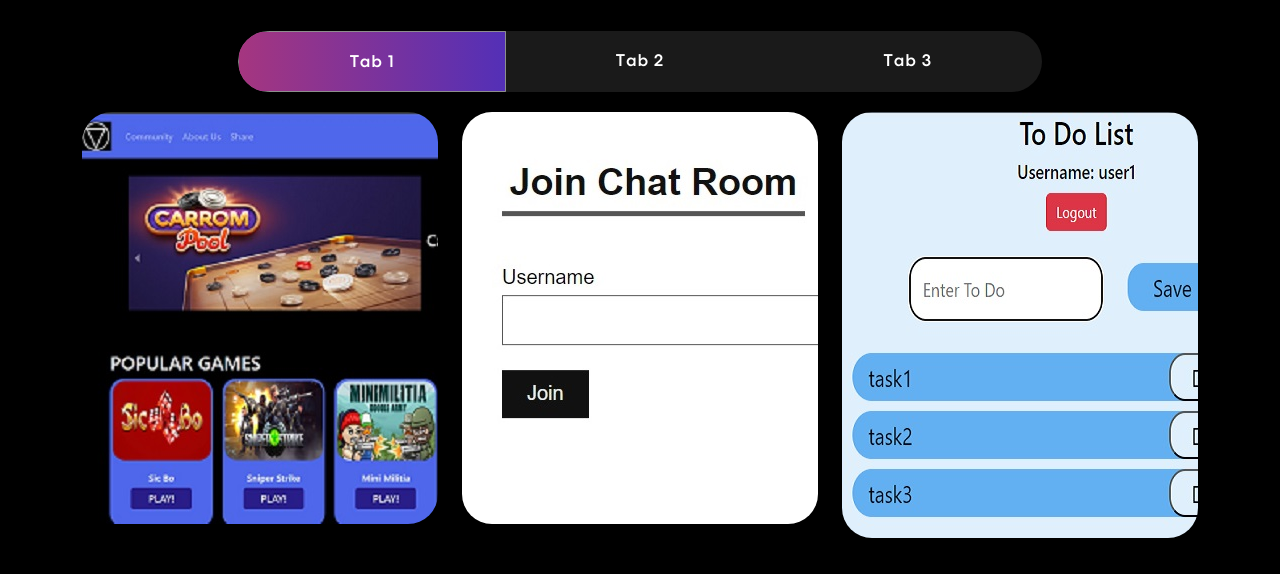
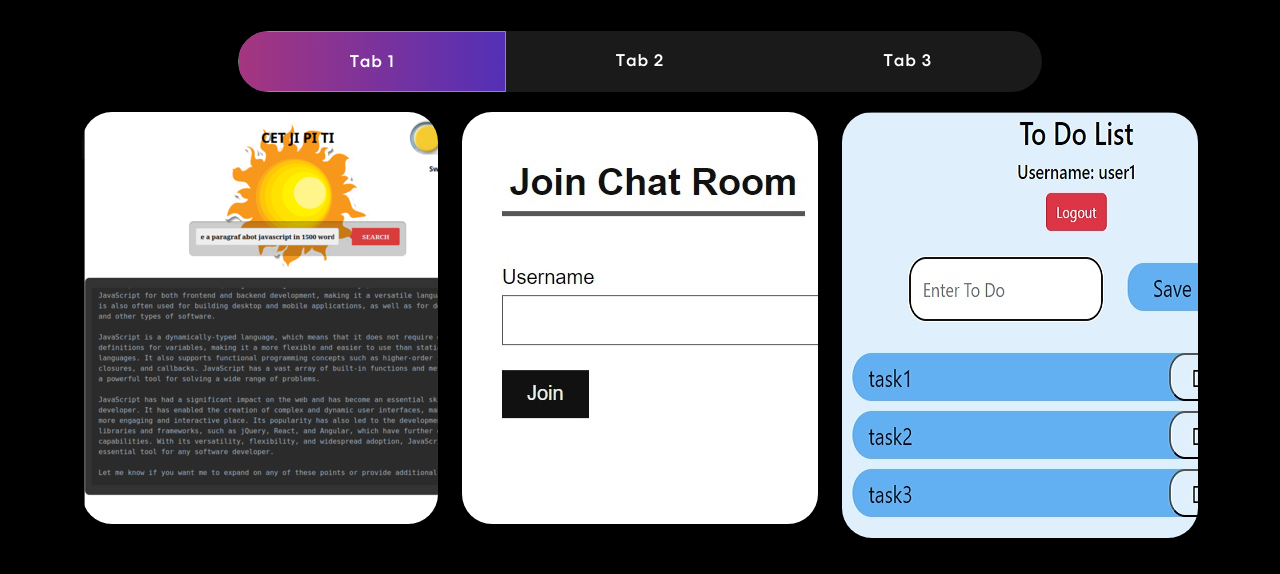
Before and after one commit to sekrupman/kurniawan, a React (Create React App) app: page / in a window 1280 px wide. Shown: the part 1750-2324 px from the top of the page. Built offline with nearby package versions, Linux system fonts and the light colour scheme.

Commit message:
add AI project

```diff
--- a/src/components/Project/index.js
+++ b/src/components/Project/index.js
@@ -3,7 +3,8 @@ import { Card } from "./card";
 
 //IMPORT IMAGES
 import testbg from '../../images/comming-soon.jpg'
-import project1 from '../../images/project1.jpg'
+import project1 from '../../images/ai.png'
+import project4 from '../../images/project1.jpg'
 import project2 from '../../images/chat-app.jpg'
 import project3 from '../../images/todoApp.jpg'
 
@@ -11,10 +12,10 @@ export const Project = () => {
 
     const projects1 = [
         {
-          title: 'Game Platform',
-          description: 'Game Platform with nextJs and node',
+          title: 'Artificial Intelligence',
+          description: 'AI with ReactJs & GroqAI',
           imgUrl:project1,
-          linkUrl: 'https://2200872-32-han-eslint-platinum-o0j3epxi1-sekrupman.vercel.app/'
+          linkUrl: 'https://ai-sage-five.vercel.app/'
         },
         {
           title: 'Chat Application',
@@ -31,10 +32,10 @@ export const Project = () => {
       ];
     const projects2 = [
         {
-          title: 'Comming Soon',
-          description: 'Comming Soon',
-          imgUrl:  testbg,
-          linkUrl: '#'
+          title: 'Game Platform',
+          description: 'Game Platform with nextJs and node',
+          imgUrl:project4,
+          linkUrl: 'https://2200872-32-han-eslint-platinum-o0j3epxi1-sekrupman.vercel.app/'
         },
         {
           title: 'Comming Soon',
--- a/src/styles/App.css
+++ b/src/styles/App.css
@@ -274,7 +274,8 @@ nav.navbar .navbar-toggler[aria-expaded="true"] .navbar-toggler-icon{
 }
 
 .banner img{
-  animation:updown 3s linear infinite
+  animation:updown 3s linear infinite;
+  -webkit-animation:updown 3s linear infinite;
 }
 
 @keyframes updown{
```
Also changed, not shown: src/images/ai.png (added).
